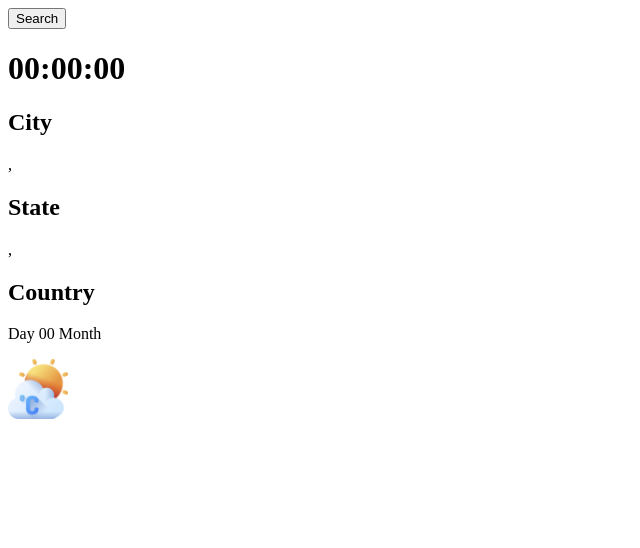
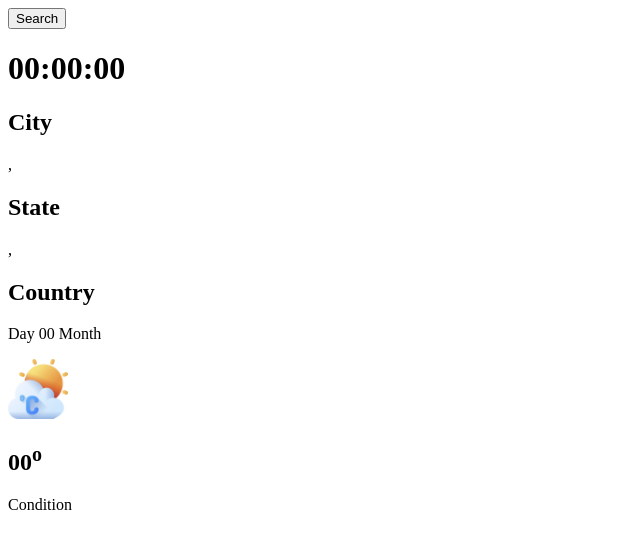
Before and after one commit to ajaythopate/Weather-App, a plain HTML site: page index.html in a window 1280 px wide. Shown: the whole page, without its empty margins (0-640 px from the left). Drawn offline with Linux system fonts and the light colour scheme.

Commit message:
html file current-tem added

```diff
--- a/index.html
+++ b/index.html
@@ -29,6 +29,12 @@
                         src="./image/weather-app.png"
                         slt="icon" />
                     </div>
+                    <div class="current-temp">
+                        <h1 class="current-tem-style">
+                            <span id="curent-tem">00</span><sup>o</sup>
+                        </h1>
+                        <p id="weather-condition">Condition</p>
+                    </div>
                 </div>
             </div>
         </section>
```
